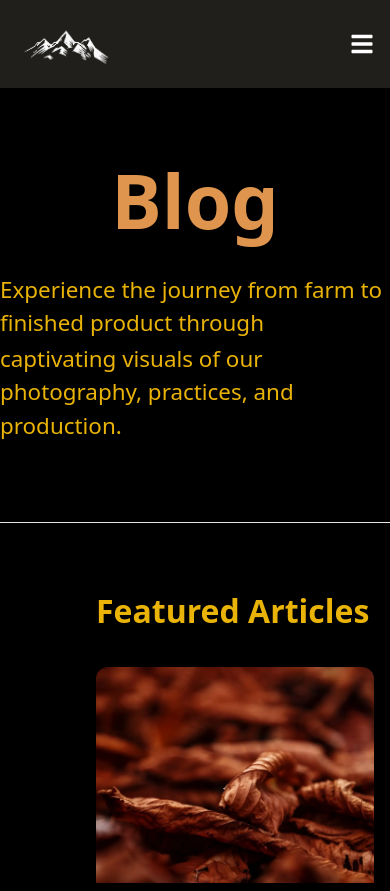
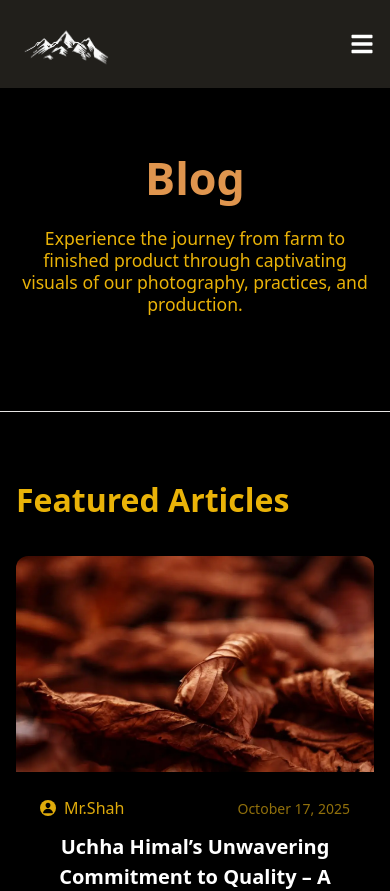
Before and after one commit to poudelsumitrocks/TobaccoNepalClone, a Next.js app: page /blog in a window 390 px wide. Shown: the top 891 px of the page. Built offline with nearby package versions, Linux system fonts and the light colour scheme.

Commit message:
add the mobile responsive to the blog

```diff
--- a/app/blog/blog.css
+++ b/app/blog/blog.css
@@ -1,93 +1,165 @@
-.blog-container{
+
+.blog-container {
   max-width: 1600px;
+  width: 100%;
+  margin: 0 auto;
   background-color: black;
   color: white;
+  overflow-x: hidden;
 }
-.blog-section{
-    padding: 3.5rem 0rem;
+
+
+.blog-section {
+  padding: 3.5rem 1rem;
   border-bottom: 1px solid #E7E5E4;
 }
-.blog-main{
+
+.blog-main {
   display: flex;
   flex-direction: column;
   align-items: center;
   justify-content: center;
+}
 
-}
-.blog-header{
+.blog-header {
   font-size: 4.7rem;
   color: #DF954E;
   font-weight: bold;
   margin-bottom: 1rem;
+  text-align: center;
 }
-.bolg-para{
-    font-size: medium;
-    width: 900;
+@media (max-width: 768px) {
+   .blog-header {
+    font-size: 3.5rem;
+  }
+}
+
+@media (max-width: 480px) {
+  .blog-header {
+    font-size: 2.8rem;
+  }}
+
+.blog-para {
+  font-size: 1rem;
+  max-width: 900px;
+  text-align: center;
+  padding: 0 1rem;
   display: flex;
   flex-direction: column;
-    justify-content: center;
   align-items: center;
-    color: #EAB308;
 }
-.top-line {
+
+/* Tablet */
+@media (max-width: 768px) {
+  .blog-para {
+    max-width: 700px;
+  }
+}
+
+/* Mobile */
+@media (max-width: 480px) {
+  .blog-para {
+    max-width: 100%;
+  }
+}
+
+
+.top-line{
   display: block;
   font-size: 1.4rem;
-  font-weight: 400;
+  font-weight: 500;
+  color: #EAB308;
+  text-align: center;
+}
+
+@media (max-width:768px) {
+  .top-line {
+    font-size: 1.1rem;
+    display: none;
+  }
+}
+@media (max-width: 480px) {
+  .top-line {
+    font-size: 1.1rem;
+    display: none;
+  }
 }
 
 .bottom-line {
     display: block;
   font-size: 1.4rem;
   font-weight: 500;
+  color: #EAB308;
+  text-align: center;
   margin-top: 0.1rem;
   margin-bottom: 1.5rem;
 }
-.blog-featured{
+@media (max-width:768px) {
+  .bottom-line {
+    font-size: 1.1rem;
+    display: none;
+  }
+}
+
+@media (max-width: 480px) {
+  .bottom-line {
+    font-size: 1.1rem;
+    display: none;
+  }
+}
+.blog-mobile{
+  display: none;
+}
+@media (max-width: 768px) {
+    .blog-mobile {
+        display: block;
+        max-width: 700px;
+        margin: 0 auto;
+        text-align: center;
+        color: #EAB308;
+        font-size: 1.2rem;
+        line-height: 1.25;
+        padding-bottom: 2.5rem;
+    }
+}
+@media (max-width: 480px) {
+    .blog-mobile {
+        display: block;
+        max-width: 400px;
+        margin: 0 auto;
+        text-align: center;
+        color: #EAB308;
+        font-size: 1.1rem;
+        line-height: 1.25;
+        padding-bottom: 2.5rem;
+    }
+}
+
+.blog-featured {
   background-color: black;
-    padding-top:4rem;
-    padding-bottom: 10rem;
+  padding: 4rem 1rem 6rem;
+}
+
+
+@media (min-width: 768px) {
+  .blog-featured {
     padding-left: 6rem;
     padding-right: 1rem;
   }
-.blog-headerproduct{
+}
+
+.blog-headerproduct {
   margin-bottom: 2rem;
   display: flex;
   align-items: center;
   gap: 0.3rem;
 }
-.product-header1{
+
+.product-header1 {
   font-size: 2rem;
   color: #EAB308;
   font-weight: 800;
 }
-/* .blog-grid{
-    display: grid;
-    grid-column: 1;
-    gap: 12;
-    border: 1 solid white;
-}
-.blog-main1 {
-  display: flex;
-  flex-direction: column;
-  border-radius:2rem;
- transition: box-shadow 0.3s ease;
- box-shadow: 700;
- overflow: hidden;
-  border: 1 solid white;
-}
-.blog-main1:hover{
-    box-shadow: 0 8px 25px -2px rgba(255,255,255,0.3);
-    animation-duration: 300;
-}
-.blog-img{
-     position: relative;
-    height: 14rem;
-    width: 100%;
-    flex-shrink: 0;
-}
-.image{
-    object-fit:contain;
-} */
 
 
 .blog-grid {
@@ -96,12 +168,14 @@ border-bottom: 1px solid #E7E5E4;
   gap: 3rem;
 }
 
+/* Tablet */
 @media (min-width: 768px) {
   .blog-grid {
     grid-template-columns: repeat(2, 1fr);
   }
 }
 
+/* Desktop */
 @media (min-width: 1024px) {
   .blog-grid {
     grid-template-columns: repeat(3, 1fr);
@@ -113,15 +187,16 @@ border-bottom: 1px solid #E7E5E4;
   background-color: black;
   border-radius: 12px;
   overflow: hidden;
-  box-shadow: 0 10px 15px -3px rgba(0, 0, 0, 0.3);
   display: flex;
   flex-direction: column;
+  box-shadow: 0 10px 15px -3px rgba(0, 0, 0, 0.3);
   transition: box-shadow 0.3s ease;
 }
 
 .blog-card:hover {
   box-shadow: 0 8px 25px -2px rgba(255, 255, 255, 0.3);
 }
+
 
 .blog-image {
   position: relative;
@@ -150,21 +225,16 @@ border-bottom: 1px solid #E7E5E4;
 .blog-header1 {
   display: flex;
   flex-direction: column;
-  align-items: center;
-  gap: 0.5rem;
-  font-size: 0.875rem;
+  gap: 0.75rem;
   color: #dfab0b;
   margin-bottom: 0.75rem;
 }
-
 
 .blog-meta {
   display: flex;
   justify-content: space-between;
   align-items: center;
-  width: 100%;
 }
-
 
 .author {
   display: flex;
@@ -187,7 +257,6 @@ border-bottom: 1px solid #E7E5E4;
   font-size: 1rem;
 }
 
-
 .blog-date {
   color: #91700b;
   font-size: 0.875rem;
@@ -198,10 +267,11 @@ border-bottom: 1px solid #E7E5E4;
   color: white;
   font-size: 1.25rem;
   font-weight: bold;
+  text-align: center;
   margin-bottom: 0.5rem;
-  text-align: center;
 }
 
+/* Tablet+ */
 @media (min-width: 768px) {
   .blog-title {
     font-size: 1.5rem;
@@ -230,7 +300,7 @@ border-bottom: 1px solid #E7E5E4;
   transition: background-color 0.3s ease;
 }
 
-.blog-button h1 {
+.blog-button a {
   color: #dfab0b;
   transition: color 0.3s ease;
 }
@@ -239,6 +309,6 @@ border-bottom: 1px solid #E7E5E4;
   background-color: #dfab0b;
 }
 
-.blog-button:hover h1 {
+.blog-button:hover a {
   color: black;
 }
--- a/app/blog/page.jsx
+++ b/app/blog/page.jsx
@@ -15,6 +15,10 @@ export default function page() {
               captivating visuals of our photography, practices, and production.
             </span>
           </p>
+       <p className="blog-mobile">
+  Experience the journey from farm to finished product through captivating
+  visuals of our photography, practices, and production.
+</p>
         </div>
       </section>
       <section className="blog-featured">
```
Lines whose indentation alone changed are shown as unchanged.
